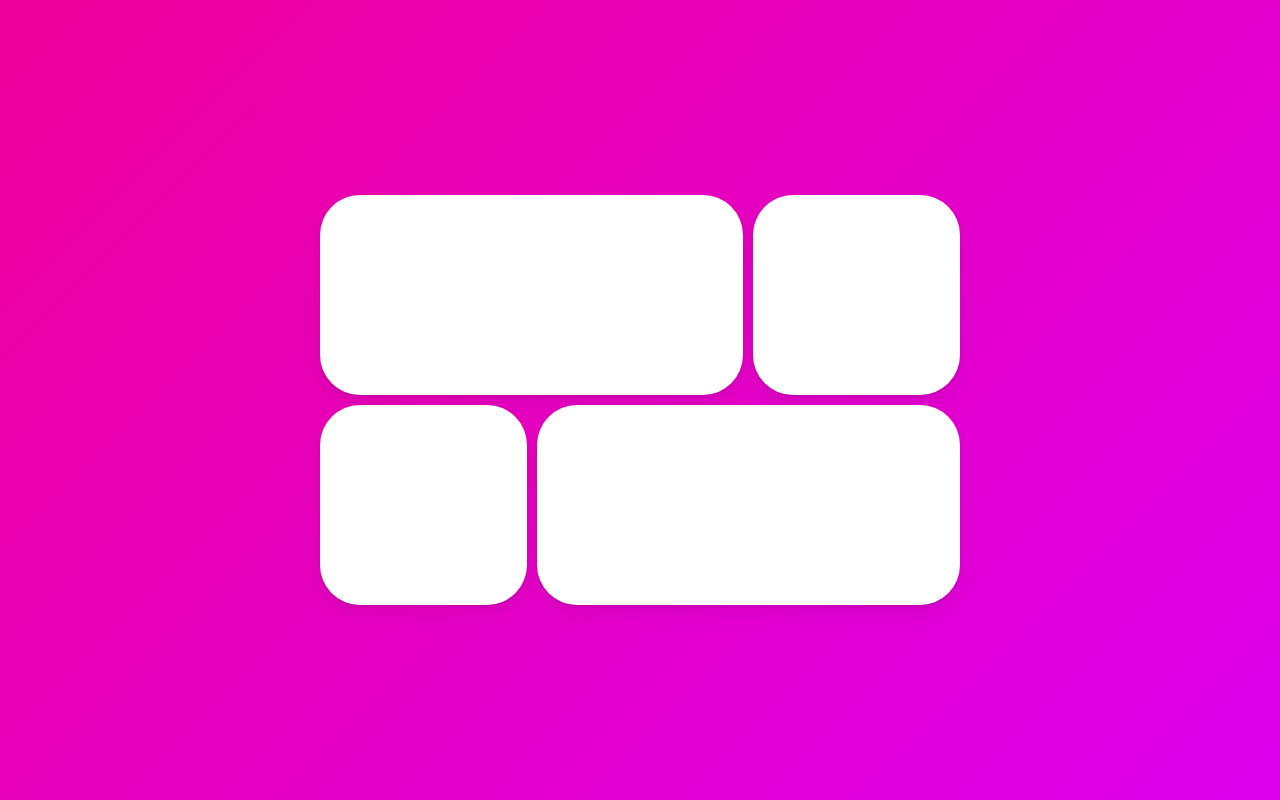
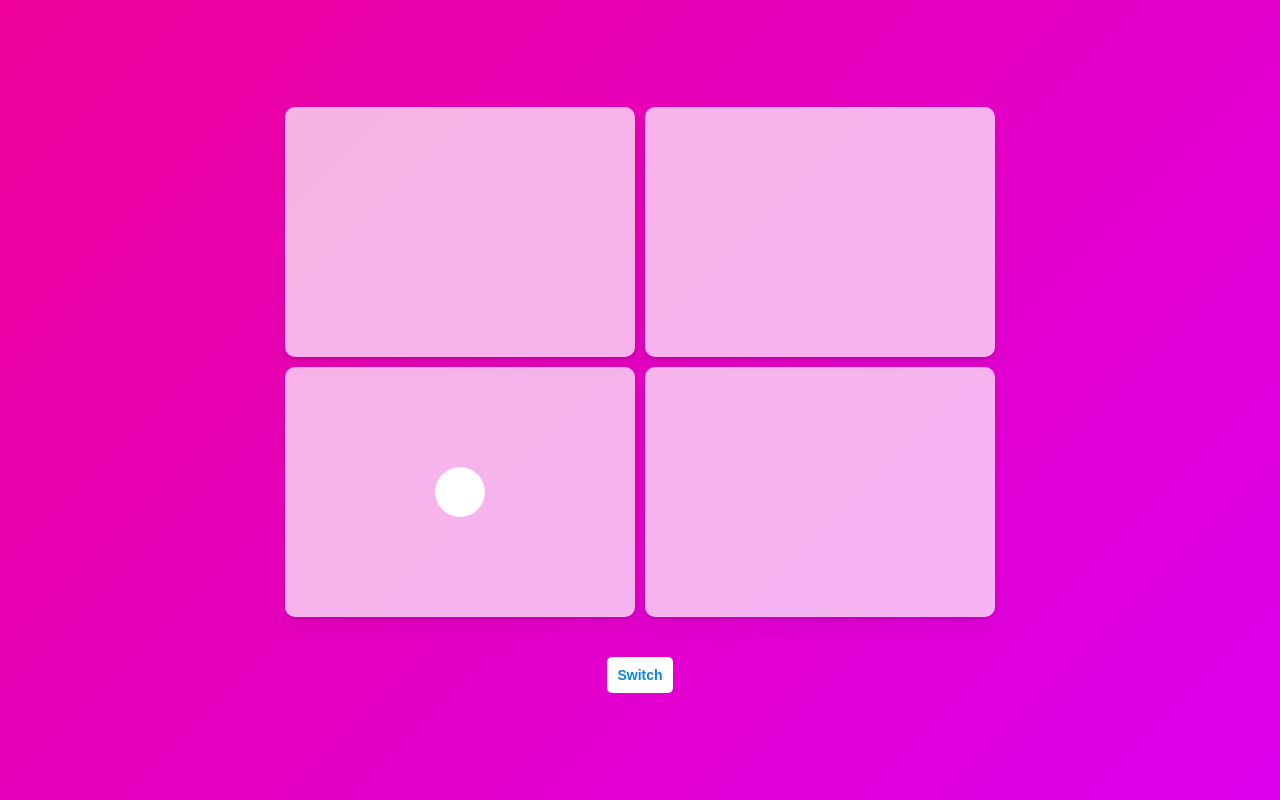
Before and after one commit to sbtiffanykim/framer-motion-practice, a React (Vite) app: page / in a window 1280 px wide. Built offline with nearby package versions, Linux system fonts and the light colour scheme.

Commit message:
Implement a challenge quiz

```diff
--- /dev/null
+++ b/src/Challenge.tsx
@@ -0,0 +1,161 @@
+import { AnimatePresence, motion } from 'framer-motion';
+import { useState } from 'react';
+import styled, { createGlobalStyle } from 'styled-components';
+import reset from 'styled-reset';
+
+const GlobalStyle = createGlobalStyle`
+${reset}
+* {
+  box-sizing: border-box;
+}
+body {
+  font-weight: 300;
+  font-family: 'Poppins', sans-serif;
+  color:black;
+  line-height: 1.2;
+  background: linear-gradient(135deg, #e09, #d0e);
+}
+a {
+  text-decoration:none;
+  color:inherit;
+}
+`;
+
+const Wrapper = styled(motion.div)`
+  height: 100vh;
+  width: 100vw;
+  display: flex;
+  flex-direction: column;
+  justify-content: center;
+  align-items: center;
+`;
+
+const Grid = styled.div`
+  display: grid;
+  grid-template-columns: repeat(2, 1fr);
+  gap: 10px;
+`;
+
+const Box = styled(motion.div)`
+  height: 250px;
+  width: 350px;
+  background-color: rgba(255, 255, 255, 0.7);
+  border-radius: 10px;
+  top: 100px;
+  box-shadow: 0 2px 3px rgba(0, 0, 0, 0.1), 0 10px 20px rgba(0, 0, 0, 0.06);
+  display: flex;
+  justify-content: center;
+  align-items: center;
+`;
+
+const Overlay = styled(motion.div)`
+  height: 100%;
+  width: 100%;
+  position: absolute;
+  display: flex;
+  justify-content: center;
+  align-items: center;
+  z-index: 1000;
+`;
+
+const Button = styled(motion.button)`
+  border: none;
+  border-radius: 5px;
+  padding: 10px;
+  font-size: 14px;
+  font-weight: bold;
+  margin-top: 5vh;
+  background-color: white;
+  color: #0984e3;
+  cursor: pointer;
+`;
+
+const Circle = styled(motion.div)`
+  height: 50px;
+  width: 50px;
+  border-radius: 100%;
+  background-color: white;
+`;
+
+const boxVariant = {
+  initial: {
+    scale: 1,
+  },
+  hover: (custom: number) => ({
+    scale: 1.1,
+    x: custom % 2 === 1 ? -20 : 20,
+    y: custom > 2 ? 20 : -20,
+    transition: {
+      duration: 0.2,
+    },
+  }),
+};
+
+const buttonVariant = {
+  initial: {
+    color: '#0984e3',
+    scale: 1,
+  },
+  hover: {
+    color: '#ff9f43',
+    scale: 1.2,
+    transition: {
+      color: {
+        duration: 0.5,
+      },
+    },
+  },
+};
+export default function Challenge() {
+  const [id, setId] = useState<null | string>(null);
+  const [isClicked, setIsClicked] = useState(false);
+  const toggleSwitch = () => {
+    setIsClicked((prev) => !prev);
+    console.log(isClicked);
+  };
+
+  return (
+    <>
+      <GlobalStyle />
+      <Wrapper>
+        <Grid>
+          {['1', '2', '3', '4'].map((n) => (
+            <Box
+              onClick={() => setId(n)}
+              key={n}
+              custom={parseInt(n)}
+              variants={boxVariant}
+              initial='initial'
+              whileHover='hover'
+              layoutId={n}
+            >
+              {n === '2' && isClicked && <Circle layoutId='circle' />}
+              {n === '3' && !isClicked && <Circle layoutId='circle' />}
+            </Box>
+          ))}
+        </Grid>
+        <Button
+          onClick={toggleSwitch}
+          variants={buttonVariant}
+          initial='initial'
+          whileHover='hover'
+        >
+          Switch
+        </Button>
+
+        <AnimatePresence>
+          {id ? (
+            <Overlay
+              initial={{ backgroundColor: 'rgba(0,0,0,0)' }}
+              animate={{ backgroundColor: 'rgba(0,0,0,0.5)' }}
+              exit={{ backgroundColor: 'rgba(0,0,0,0)' }}
+              onClick={() => setId(null)}
+            >
+              <Box style={{ backgroundColor: 'white' }} layoutId={id} />
+            </Overlay>
+          ) : null}
+        </AnimatePresence>
+      </Wrapper>
+    </>
+  );
+}
--- a/src/main.tsx
+++ b/src/main.tsx
@@ -1,9 +1,10 @@
 import { StrictMode } from 'react';
 import { createRoot } from 'react-dom/client';
 import App from './App.tsx';
+import Challenge from './Challenge.tsx';
 
 createRoot(document.getElementById('root')!).render(
   <StrictMode>
-    <App />
+    <Challenge />
   </StrictMode>
 );
```
